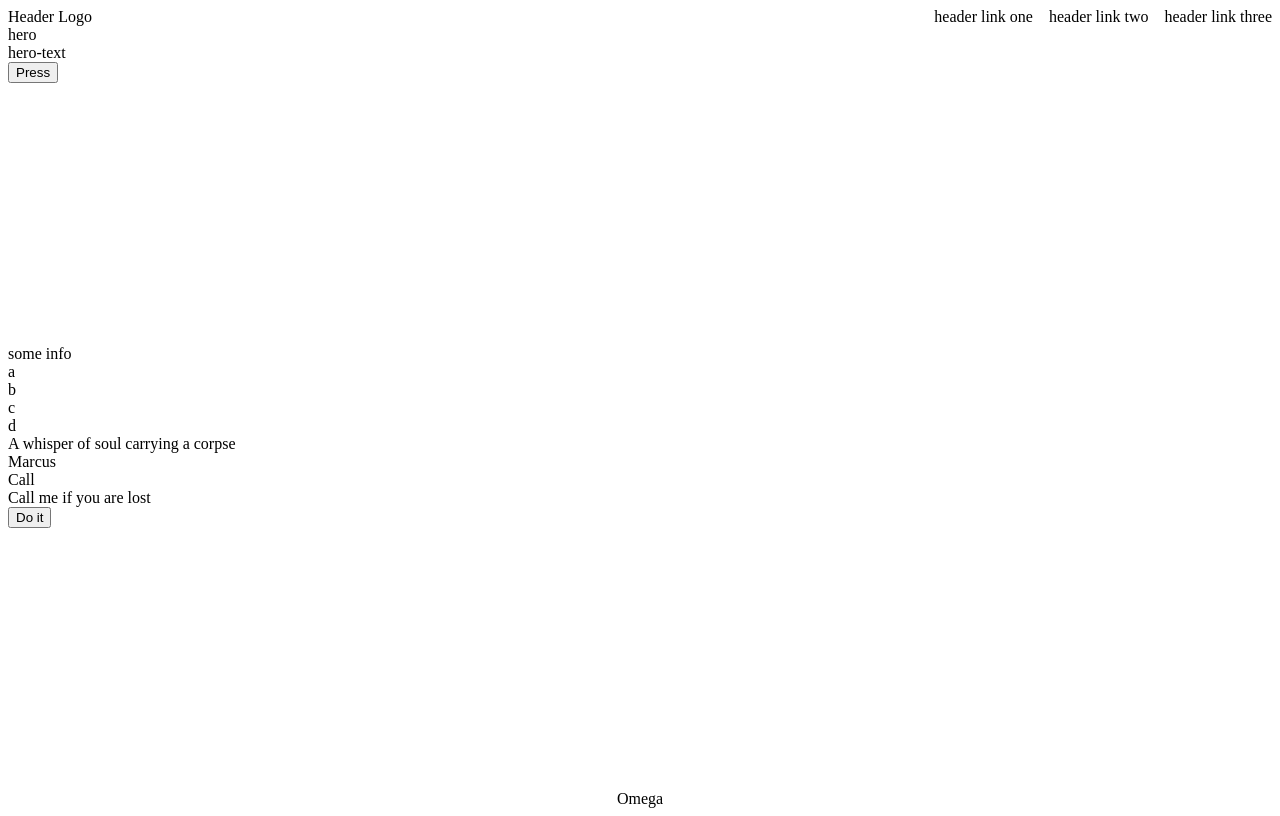
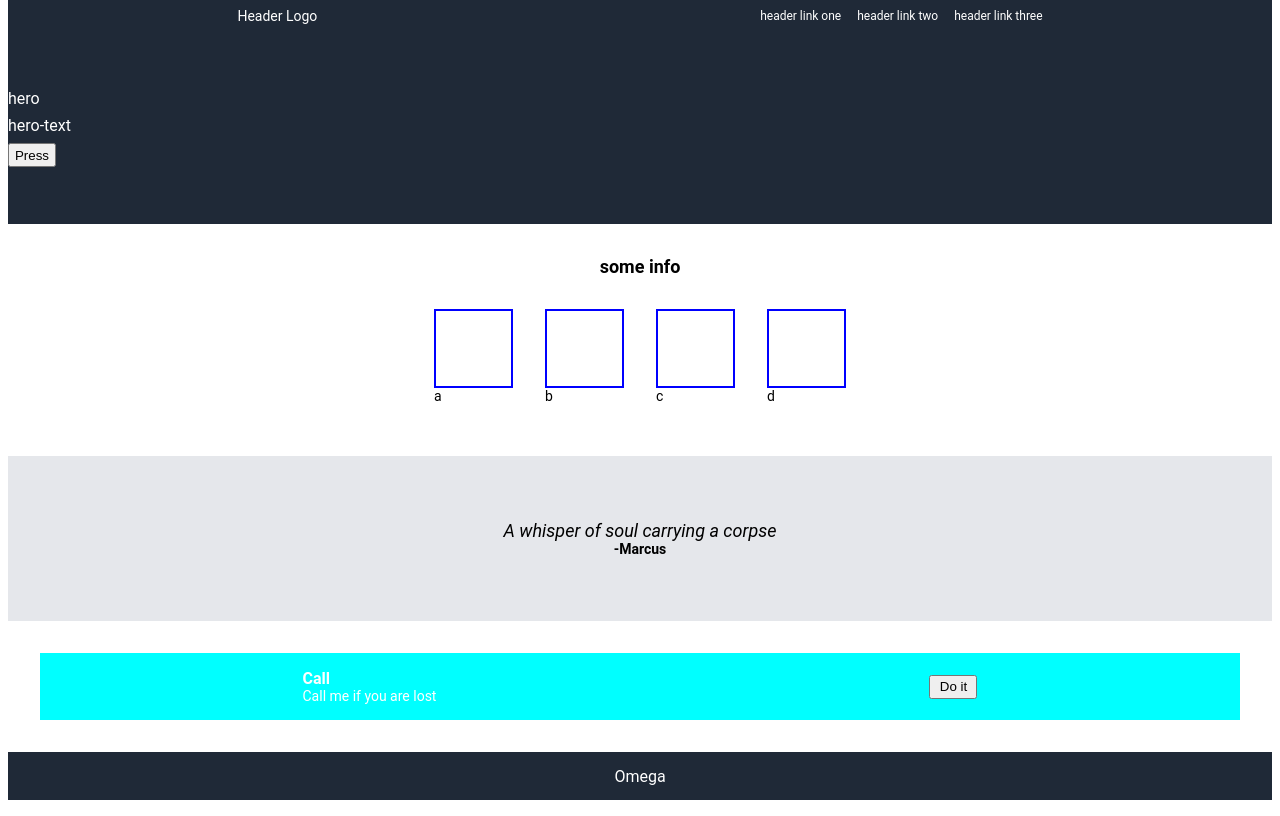
Before and after one commit to JRueda-227/landing-recipes, a plain HTML site: page index.html in a window 1280 px wide. Drawn offline with Linux system fonts and the light colour scheme.

Commit message:
Establish basic css

```diff
--- a/index.html
+++ b/index.html
@@ -7,6 +7,7 @@
     </head>
 
     <body>
+        <div class="container">
             <div class="header">
                 <div class="logo">Header Logo</div>
                 <ul class="links">
@@ -17,6 +18,7 @@
             </div>
             <div class="block-one">
                 <div class="hero">
+                    <div class="hero-title">
                         hero
                     </div>
                     <div class="hero-text">
@@ -25,6 +27,7 @@
                     <button class="press">
                         Press
                     </button>
+                </div>
                 <img src="" alt="">
             </div>
             <div class="content">
@@ -56,15 +59,17 @@
                         A whisper of soul carrying a corpse
                     </div>
                     <div class="person">
-                    Marcus
+                        -Marcus
                     </div>
                 </div>
                 <div class="block-four">
+                    <div class="left">
                         <div class="text-head">
                             Call
                         </div>
                         <div class="text">
                             Call me if you are lost
+                        </div>
                     </div>
                     <button class="do-it">Do it</button>
                 </div>
@@ -72,5 +77,6 @@
             <div class="footer">
                 Omega
             </div>
+        </div>
     </body>
 </html>
--- a/style.css
+++ b/style.css
@@ -1,12 +1,31 @@
 body {
+    margin-top: 0;
+    margin-bottom: 0;
+    font-family: "Roboto", sans-serif;
+}
+
+.container {
     height: 100vh;
     display: flex;
     flex-direction:column;
 }
 
+.header,
+.block-one,
+.footer {
+    background-color: #1f2937;
+    color: white;
+}
+
 .header {
     display: flex;
-    justify-content: space-between;
+    justify-content: space-around;
+    align-items: center;
+    padding: 8px;
+}
+
+.logo {
+    font-size: 14px;
 }
 
 ul {
@@ -15,16 +34,107 @@ ul {
     padding: 0;
     display: flex;
     gap: 16px;
+    font-size: 12px;
+}
+
+.do-it,
+.press {
+    height: 24px;
+    width: 48px;
+    display: flex;
+    justify-content: center;
+    align-items: center;
+    padding: 0;
+    flex-shrink: 0;
+}
+
+.block-one {
+    height: 200px;
+    display: flex;
+    align-items: center;
+}
+
+.hero{
+    display: flex;
+    flex-direction: column;
+    gap: 8px;
 }
 
 .content {
     display: flex;
     flex-direction: column;
-    justify-content: center;
     flex: 1;
 }
 
 .footer {
     display: flex;
     justify-content: center;
+    align-items: center;
+    height: 50px;
 }
+
+.block-two {
+    display: flex;
+    flex-direction: column;
+    align-items: center;
+    padding: 32px;
+    margin-bottom: 20px;
+}
+
+.info-head {
+    margin-bottom: 32px;
+    font-size: 18px;
+    font-weight: bold;
+}
+
+.nodes {
+    display: flex;
+    gap: 32px;
+}
+
+.square {
+    height: 75px;
+    width: 75px;
+    border: 2px solid blue;
+}
+
+.block-three {
+    background-color: #e5e7eb;
+    padding: 64px;
+    display: flex;
+    flex-direction: column;
+    justify-content: center;
+    align-items: center;
+}
+
+.quote {
+    font-size: 18px;
+    font-style: italic;
+}
+
+.person {
+    font-size: 14px;
+    font-weight: bold;
+}
+
+.block-four {
+    background-color: aqua;
+    padding: 16px;
+    margin: 32px;
+    display: flex;
+    justify-content: space-around;
+    align-items: center;
+}
+
+.left {
+    color: white;
+}
+
+.text-head {
+    font-size: 16px;
+    font-weight: bold;
+}
+
+.text {
+    font-size: 14px;
+}
```
Lines whose indentation alone changed are shown as unchanged.
